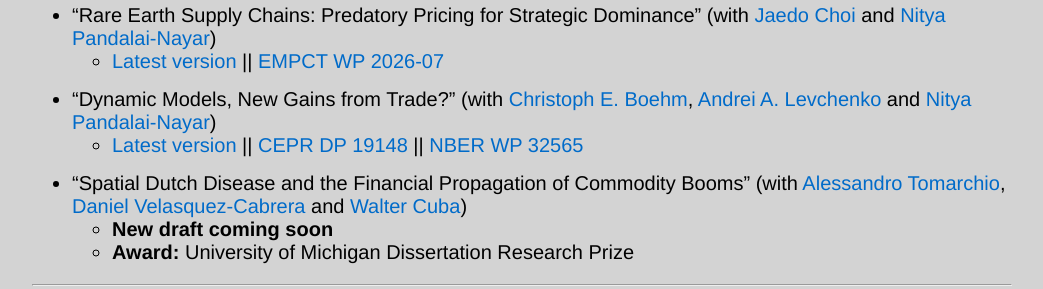
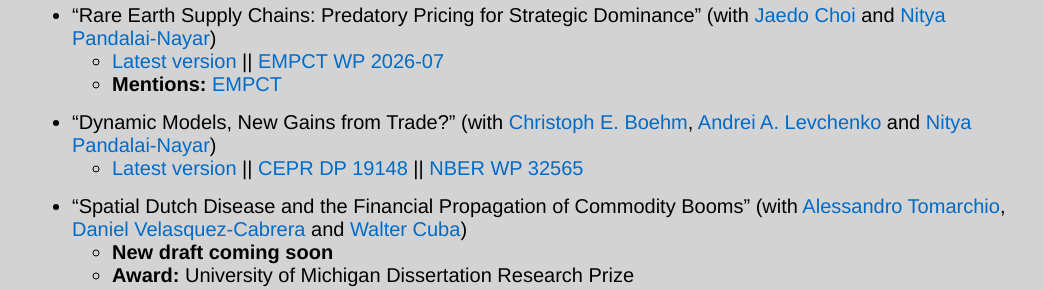
Before and after one commit to hiroshitoma/hiroshitoma.github.io, a plain HTML site: page index.html in a window 1280 px wide. Shown: the part 535-824 px from the top of the page, without its empty margins (118-1161 px from the left). Drawn offline with Linux system fonts and the light colour scheme.

Commit message:
Update index.html

```diff
--- a/index.html
+++ b/index.html
@@ -90,6 +90,7 @@
                 <li>&ldquo;Rare Earth Supply Chains: Predatory Pricing for Strategic Dominance&rdquo; (with <a href="https://www.jaedochoi.com/">Jaedo Choi</a> and <a href="https://sites.google.com/site/nityapandalainayar/home?authuser=1">Nitya Pandalai-Nayar</a>)
                 <ul>
                     <li><a href="https://docs.google.com/viewer?url=https://raw.githubusercontent.com/hiroshitoma/hiroshitoma.github.io/main/pdfs/CPT_Rare_Earth.pdf">Latest version</a> || <a href="https://sites.utexas.edu/macro/2026/09/10/rare-earth-supply-chains-predatory-pricing-for-strategic-dominance/">EMPCT WP 2026-07</a></li>
+                    <li><strong>Mentions:</strong> <a href="https://sites.utexas.edu/macro/2026/10/19/chinas-rare-earth-chokepoint-why-the-bottleneck-is-refining-not-mining/">EMPCT</a></li>
                 </ul></li>
 
 
```
